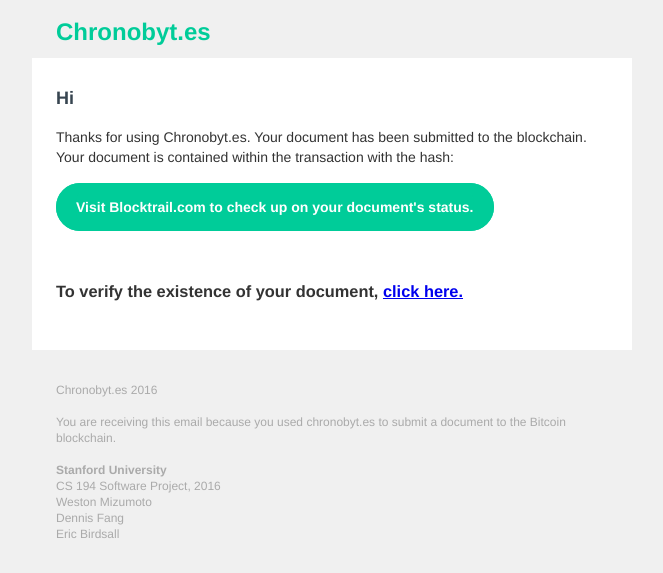
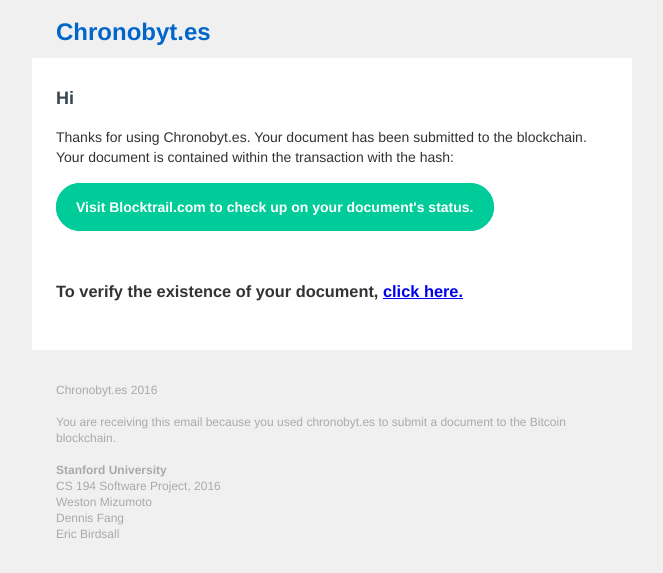
Before and after one commit to weston/seniorproject, a Django app: template chronos/templates/email_body.html in a window 1280 px wide. Shown: the top 573 px of the page, without its empty margins (308-971 px from the left). Run offline with Django 3.2, Linux system fonts and the light colour scheme; the template is opened without the code that fills it, so the values that code supplies are empty.

Commit message:
changed chronobyt.es color in email template

```diff
--- a/chronos/submit_document/views.py
+++ b/chronos/submit_document/views.py
@@ -53,6 +53,11 @@
 						   btc_address=btc_address,
 						   hash_value=hash_value,
 						   payment_received=False)
+		# user = User(email=user_email,
+		# 				   btc_address=btc_address,
+		# 				   hash_value=hash_value,
+		# 				   payment_received=True,
+		# 				   txn_hash='suhdude')
 
 		user.save()
 
--- a/chronos/templates/email_body.html
+++ b/chronos/templates/email_body.html
@@ -101,7 +101,7 @@
       <!-- 600px container (white background) -->
       <table border="0" width="600" cellpadding="0" cellspacing="0" class="container" style="width:600px;max-width:600px">
         <tr>
-          <td class="container-padding header" align="left" style="font-family:Helvetica, Arial, sans-serif;font-size:24px;font-weight:bold;padding-bottom:12px;color:#00cc99;padding-left:24px;padding-right:24px">
+          <td class="container-padding header" align="left" style="font-family:Helvetica, Arial, sans-serif;font-size:24px;font-weight:bold;padding-bottom:12px;color:#0066cc;padding-left:24px;padding-right:24px">
             Chronobyt.es
           </td>
         </tr>
```
